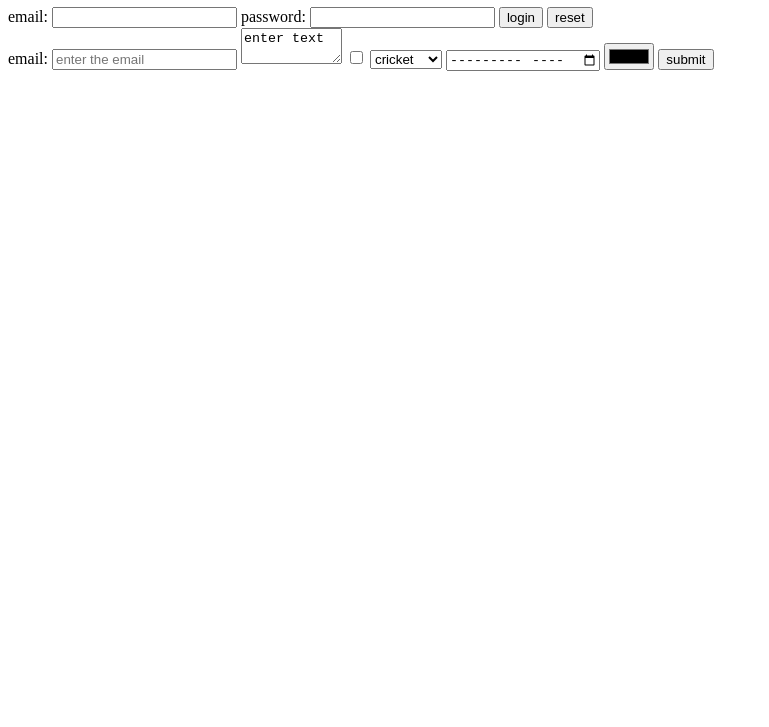
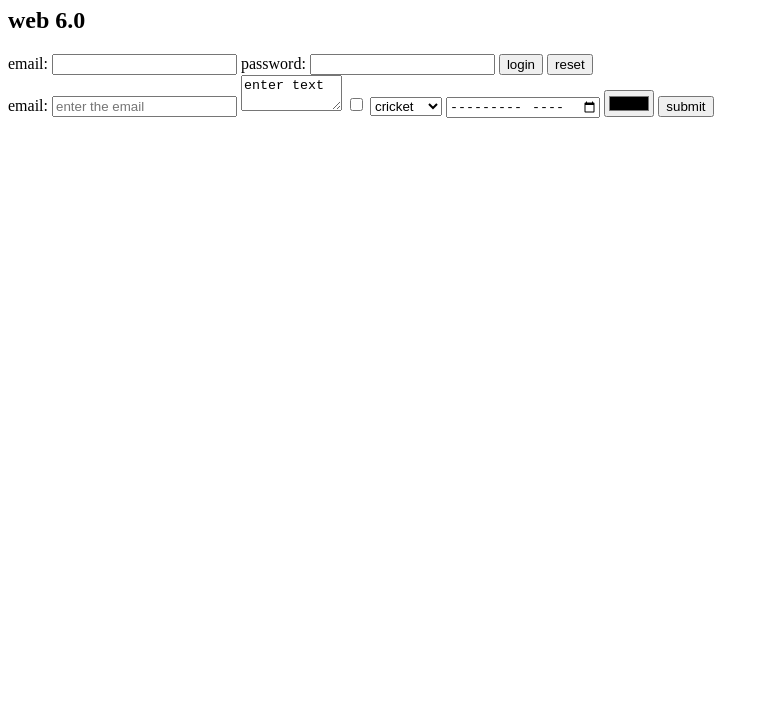
Before and after one commit to GitPrasanth05/devopstrial, a plain HTML site: page index.html in a window 1280 px wide. Shown: the part 73-800 px from the top of the page, without its empty margins (0-769 px from the left). Drawn offline with Linux system fonts and the light colour scheme.

Commit message:
Update index.html

```diff
--- a/index.html
+++ b/index.html
@@ -7,6 +7,7 @@
 </head>
 <body>
     <h1> login form</h1>
+    <h2>web 6.0</h2>
     <form >
         <label for="email">email:
             <input type="text" name="email">
```
